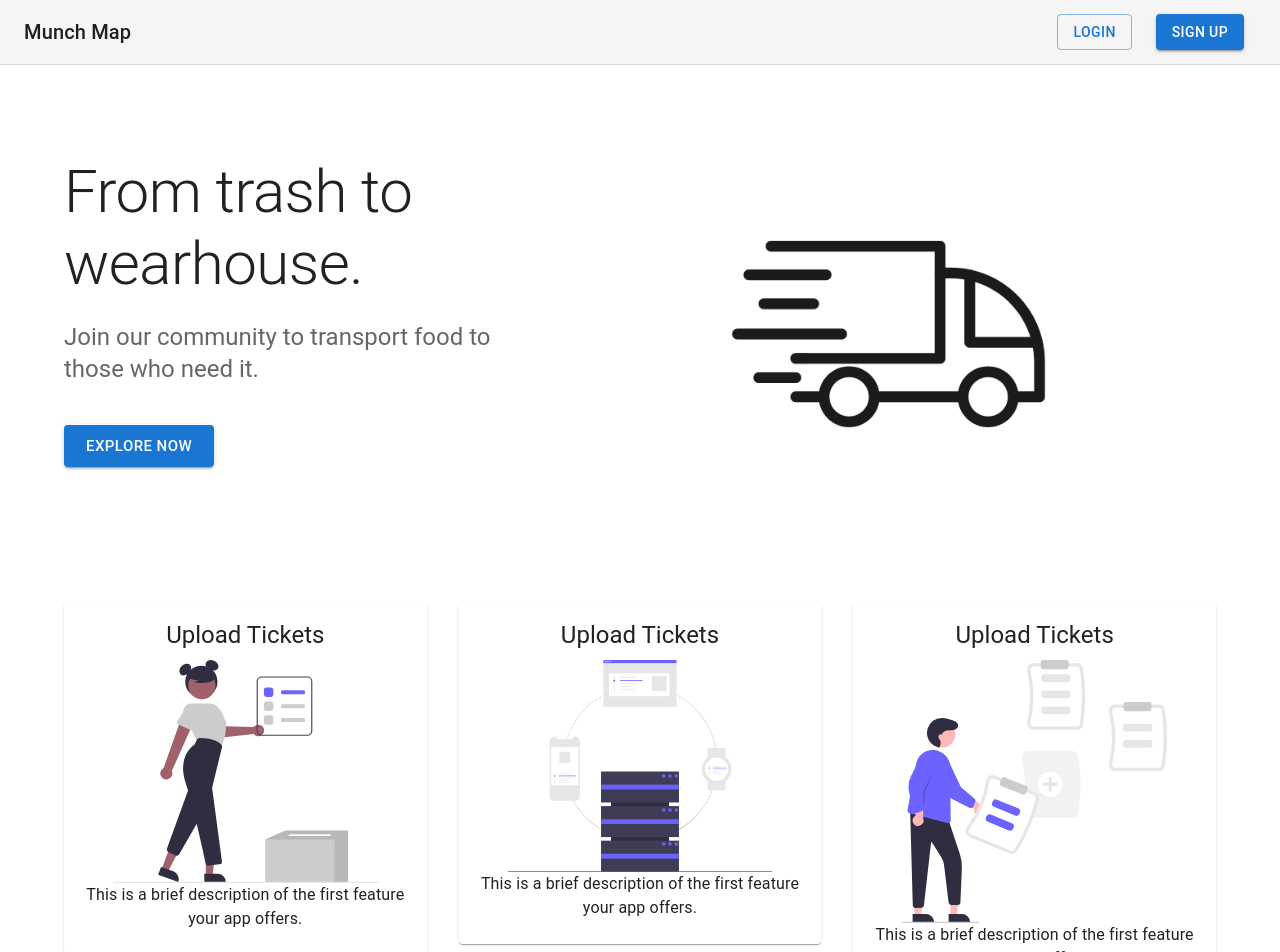
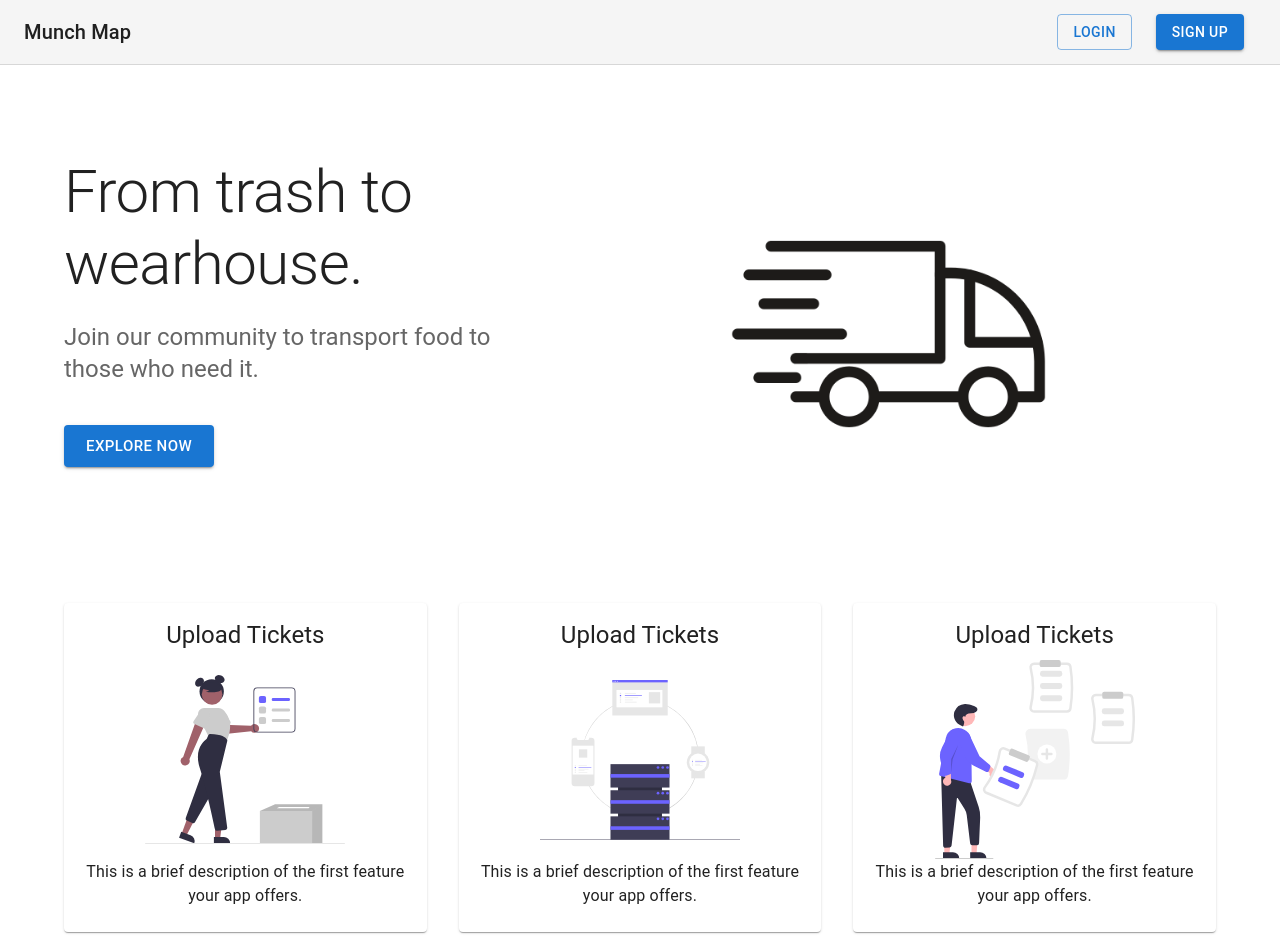
Before and after one commit to KyleAnthonyHay/MunchMap, a React (Create React App) app in the folder munchmap/: page / in a window 1280 px wide. Shown: the top 952 px of the page. Built offline with nearby package versions, Linux system fonts and the light colour scheme.

Commit message:
landing cards

```diff
--- a/munchmap/src/components/FeatureCard.css
+++ b/munchmap/src/components/FeatureCard.css
@@ -1,11 +1,37 @@
-
 .card-content {
     text-align: center;
-  }
+    display: flex;
+    flex-direction: column;
+    justify-content: center;
+    align-items: center;
+}
+
 .card-img {
-    max-width: 80%;
+    width: 100%;
+    max-width: 200px;
     height: auto;
-    display: block;
-    margin: auto;
+    min-height: 200px;
+    object-fit: contain; /* Will ensure the image fits within the given dimensions */
+    /* align image to bottom */
+
+}
+
+/*
+.card-content {
+    text-align: center;
+    display: flex;
+    flex-direction: column;
+    justify-content: center;
+    align-items: center;
+    min-height: 300px;
+}
+
+.card-img {
+    width: 100%;
+    max-width: 200px;
+    height: auto;
+    max-height: 150px;
     object-fit: contain;
-  }
+}
+
+*/
```
